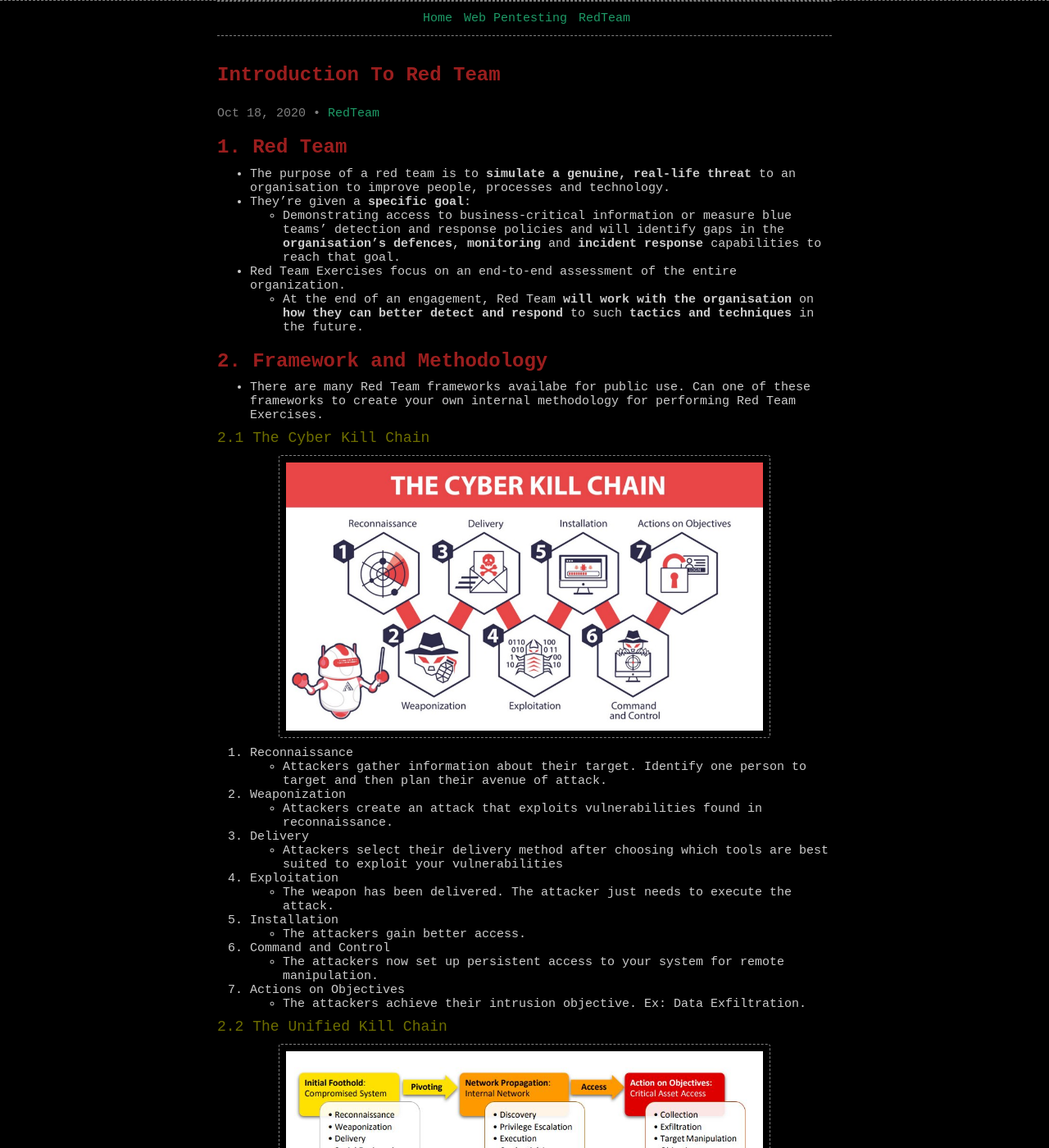
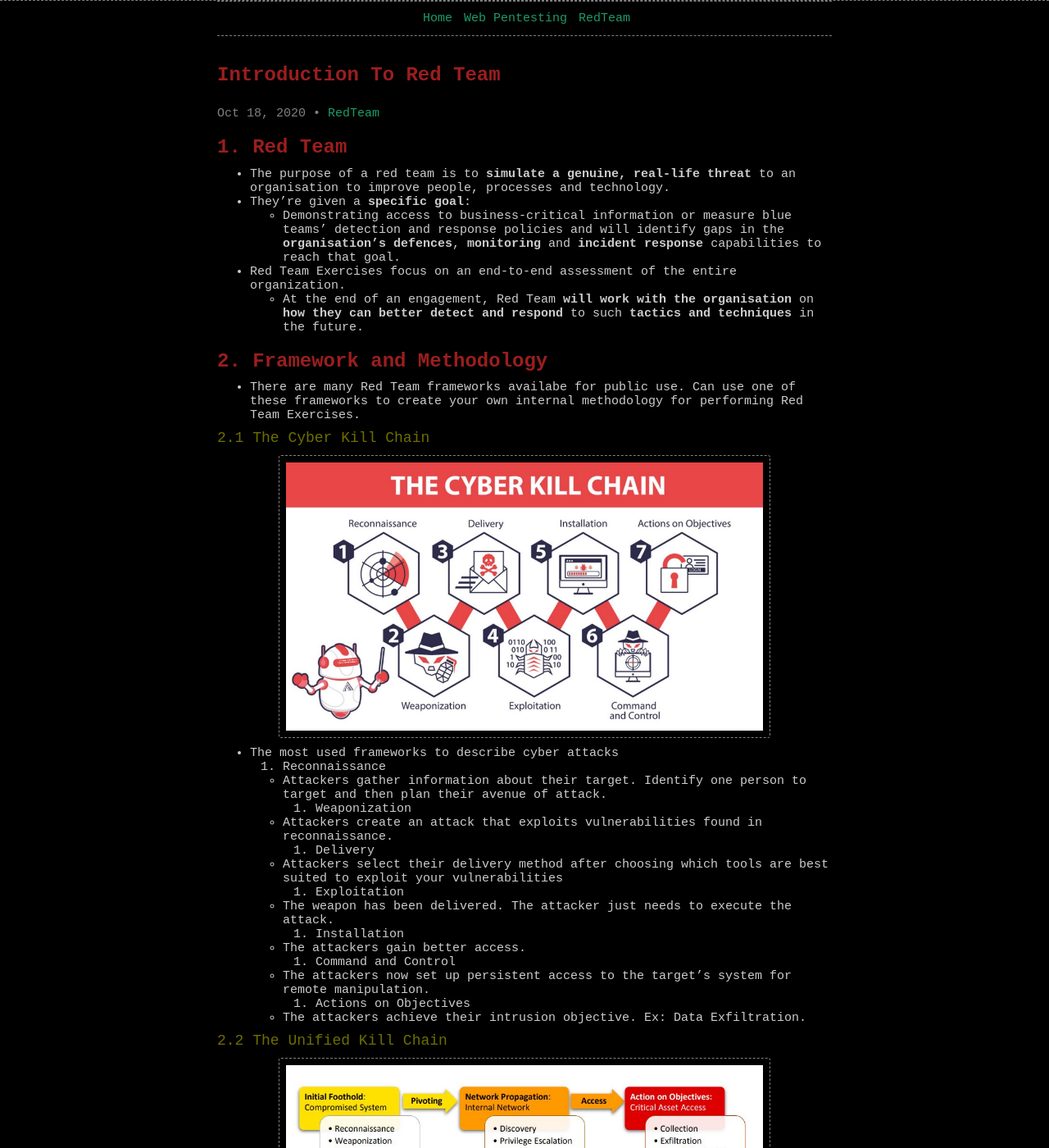
Before and after one commit to wizoutsugar/wizoutsugar.github.io, a Jekyll site: the page built from _posts/2020/RedTeam/2020-10-18-Intro.md, in a window 1280 px wide and 1400 px high. Shown: the whole window at 82% size. Built offline with Jekyll 4.4.1, drawn with Linux system fonts in a browser that asks for light colours; comment, search, counter and statistics services are not loaded.

Commit message:
Update 2020-10-18-Intro.md

```diff
--- a/_posts/2020/RedTeam/2020-10-18-Intro.md
+++ b/_posts/2020/RedTeam/2020-10-18-Intro.md
@@ -18,10 +18,11 @@ tags:
     - At the end of an engagement, Red Team **will work with the organisation** on **how they can better** **detect and respond** to such **tactics and techniques** in the future.
 
 # 2. Framework and Methodology
-- There are many Red Team frameworks availabe for public use. Can one of these frameworks to create your own internal methodology for performing Red Team Exercises.
+- There are many Red Team frameworks availabe for public use. Can use one of these frameworks to create your own internal methodology for performing Red Team Exercises.
 
 #### 2.1 The Cyber Kill Chain
 ![Screenshot]({{ site.baseurl }}/images/posts/2020/RedTeam/CyberKillChain.jpg)
+- The most used frameworks to describe cyber attacks
 1. Reconnaissance
     - Attackers gather information about their target. Identify one person to target and then plan their avenue of attack.
 2. Weaponization
@@ -33,7 +34,7 @@ tags:
 5. Installation
     - The attackers gain better access.
 6. Command and Control
-    - The attackers now set up persistent access to your system for remote manipulation.
+    - The attackers now set up persistent access to the target's system for remote manipulation.
 7. Actions on Objectives
     - The attackers achieve their intrusion objective. Ex: Data Exfiltration.
 
```
